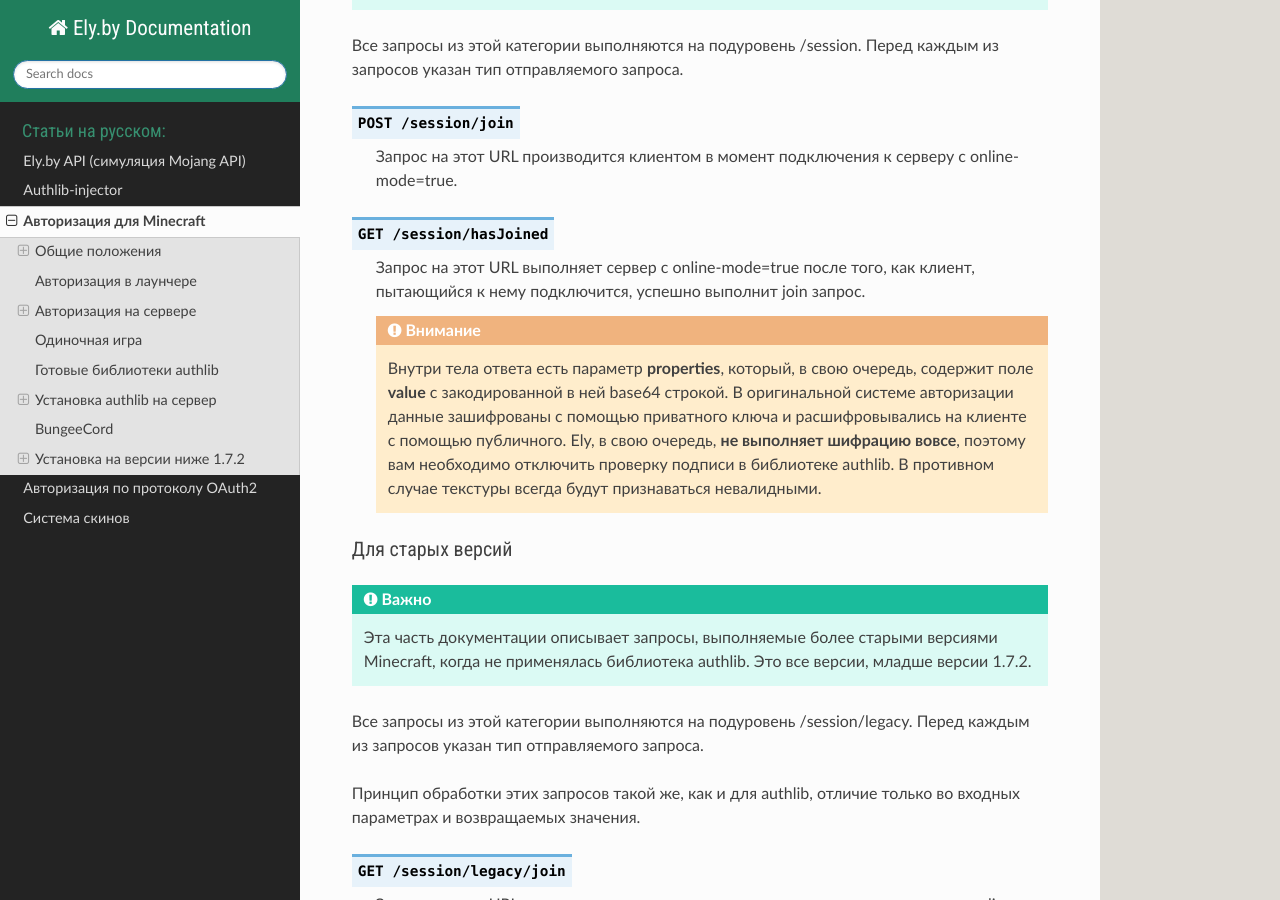
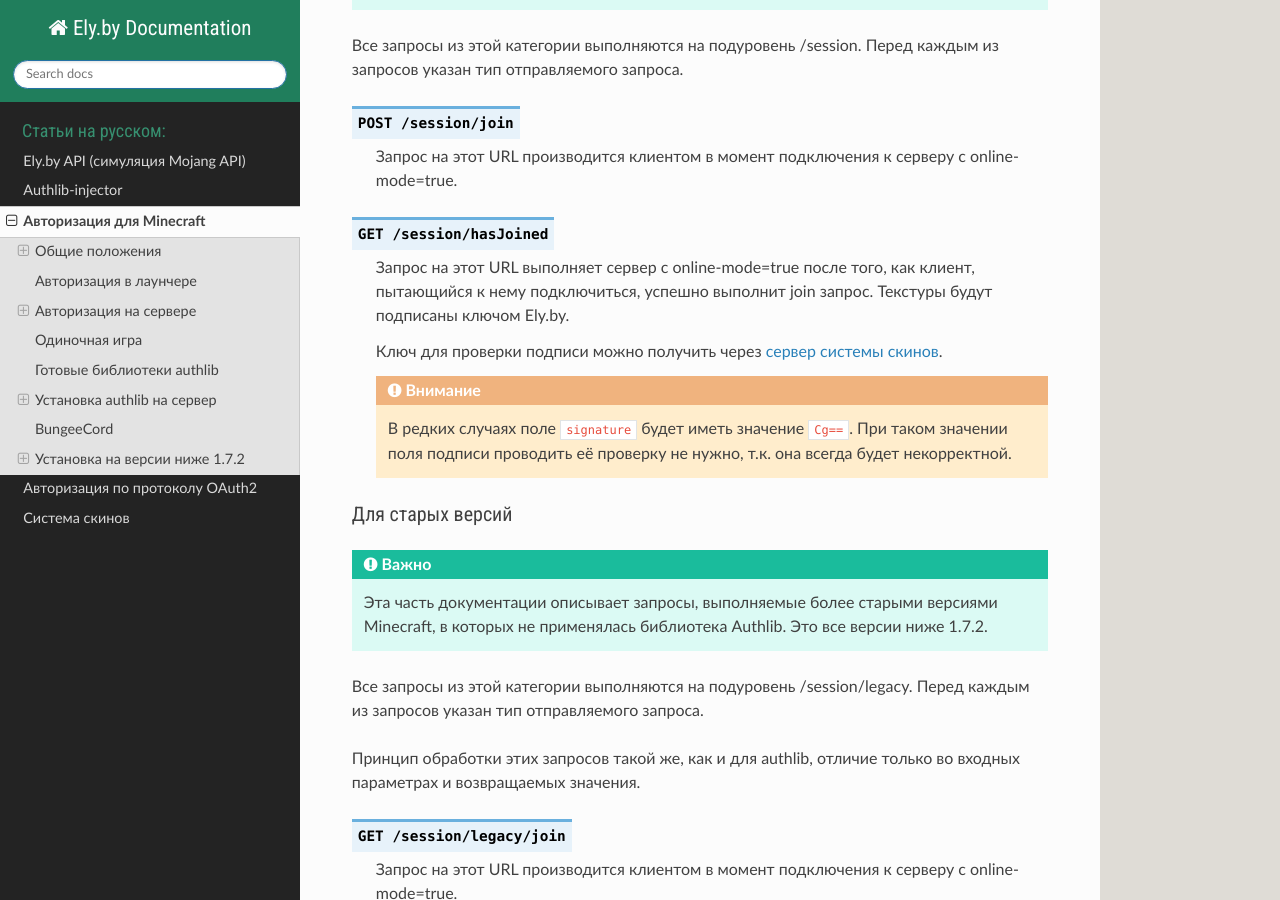
Before and after one commit to elyby/docs, a Sphinx documentation site: the page built from source/minecraft-auth.rst, in a window 1280 px wide and 900 px high, scrolled down 5094 px. Built offline with Sphinx 7.4.7 and the Read the Docs theme 2.0.0, drawn with Linux system fonts in a browser that asks for light colours.

Commit message:
Fixes #19. Reword outdated paragraphs

```diff
--- a/source/minecraft-auth.rst
+++ b/source/minecraft-auth.rst
@@ -200,14 +200,16 @@
 
 .. function:: GET /session/hasJoined
 
-   Запрос на этот URL выполняет сервер с online-mode=true после того, как клиент, пытающийся к нему подключится, успешно выполнит join запрос.
+   Запрос на этот URL выполняет сервер с online-mode=true после того, как клиент, пытающийся к нему подключиться, успешно выполнит join запрос. Текстуры будут подписаны ключом Ely.by.
 
-   .. attention:: Внутри тела ответа есть параметр **properties**, который, в свою очередь, содержит поле **value** с закодированной в ней base64 строкой. В оригинальной системе авторизации данные зашифрованы с помощью приватного ключа и расшифровывались на клиенте с помощью публичного. Ely, в свою очередь, **не выполняет шифрацию вовсе**, поэтому вам необходимо отключить проверку подписи в библиотеке authlib. В противном случае текстуры всегда будут признаваться невалидными.
+   Ключ для проверки подписи можно получить через :ref:`сервер системы скинов <signature-verification-key-request>`.
+
+   .. attention:: В редких случаях поле ``signature`` будет иметь значение ``Cg==``. При таком значении поля подписи проводить её проверку не нужно, т.к. она всегда будет некорректной.
 
 Для старых версий
 ~~~~~~~~~~~~~~~~~
 
-.. important:: Эта часть документации описывает запросы, выполняемые более старыми версиями Minecraft, когда не применялась библиотека authlib. Это все версии, младше версии 1.7.2.
+.. important:: Эта часть документации описывает запросы, выполняемые более старыми версиями Minecraft, в которых не применялась библиотека Authlib. Это все версии ниже 1.7.2.
 
 Все запросы из этой категории выполняются на подуровень /session/legacy. Перед каждым из запросов указан тип отправляемого запроса.
 
```
